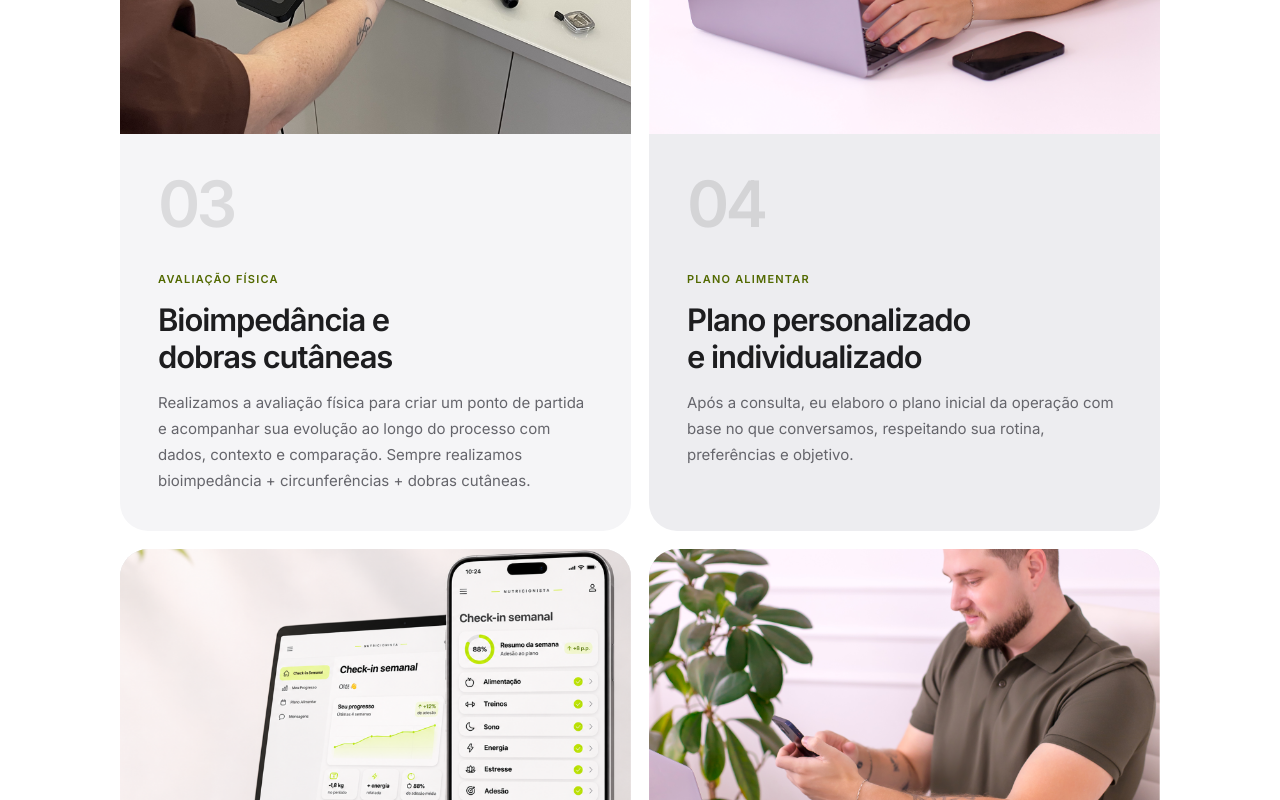
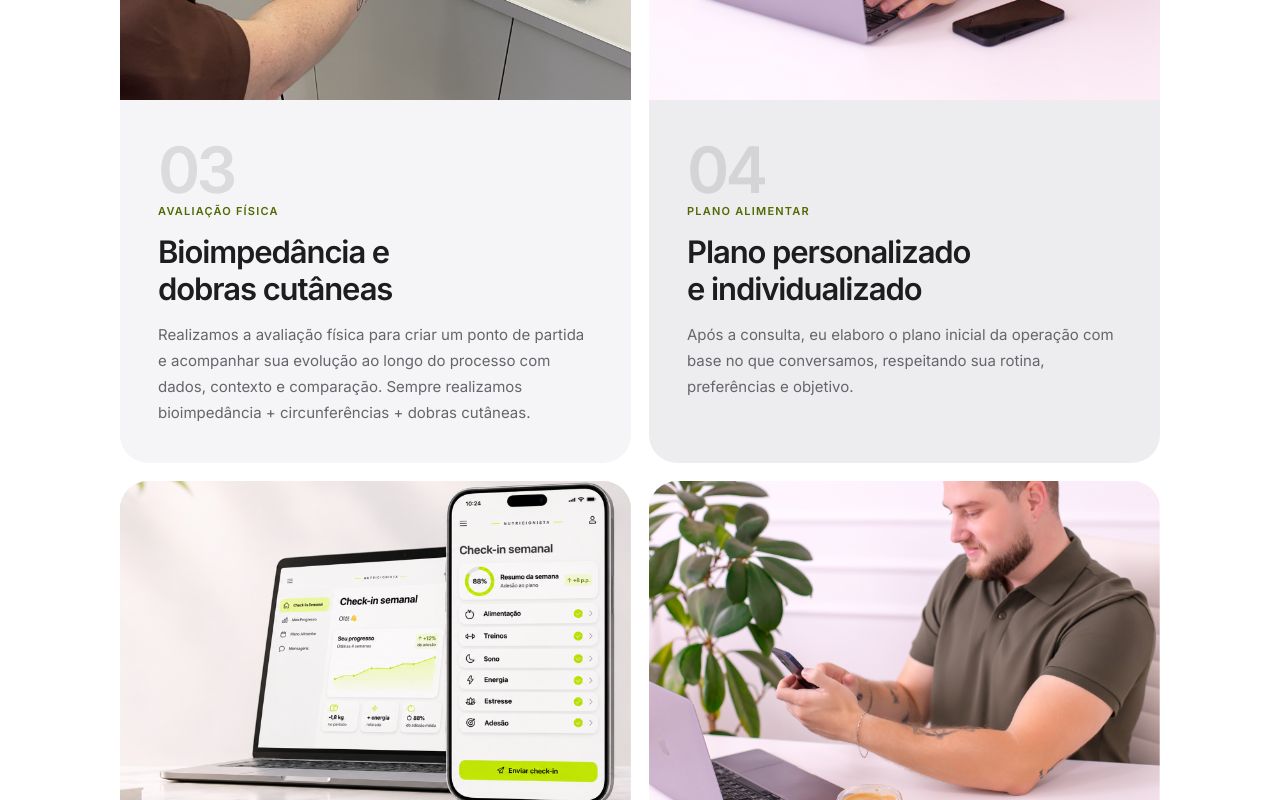
Before and after one commit to hericlesferreira/hericlesnutricionista-site, a React (Vite) app: page / in a window 1280 px wide. Shown: the part 2380-3180 px from the top of the page. Built offline with nearby package versions, Linux system fonts and the light colour scheme.

Commit message:
style: aproximar numero do titulo nos cards da jornada

```diff
--- a/src/App.jsx
+++ b/src/App.jsx
@@ -241,9 +241,11 @@ export default function App() {
                   <img src={step.image} alt={step.alt} loading="lazy" decoding="async" width="900" height="700" />
                 </div>
                 <div className="journey-card__body">
-                  <div className="journey-card__number" aria-hidden="true">{step.n}</div>
                   <div className="journey-card__content">
-                    <p className="journey-card__eyebrow">{step.eyebrow}</p>
+                    <div className="journey-card__heading">
+                      <span className="journey-card__number" aria-hidden="true">{step.n}</span>
+                      <p className="journey-card__eyebrow">{step.eyebrow}</p>
+                    </div>
                     <h3>{step.title}</h3>
                     <p>{step.text}</p>
                     {step.n === '08' && (
```
